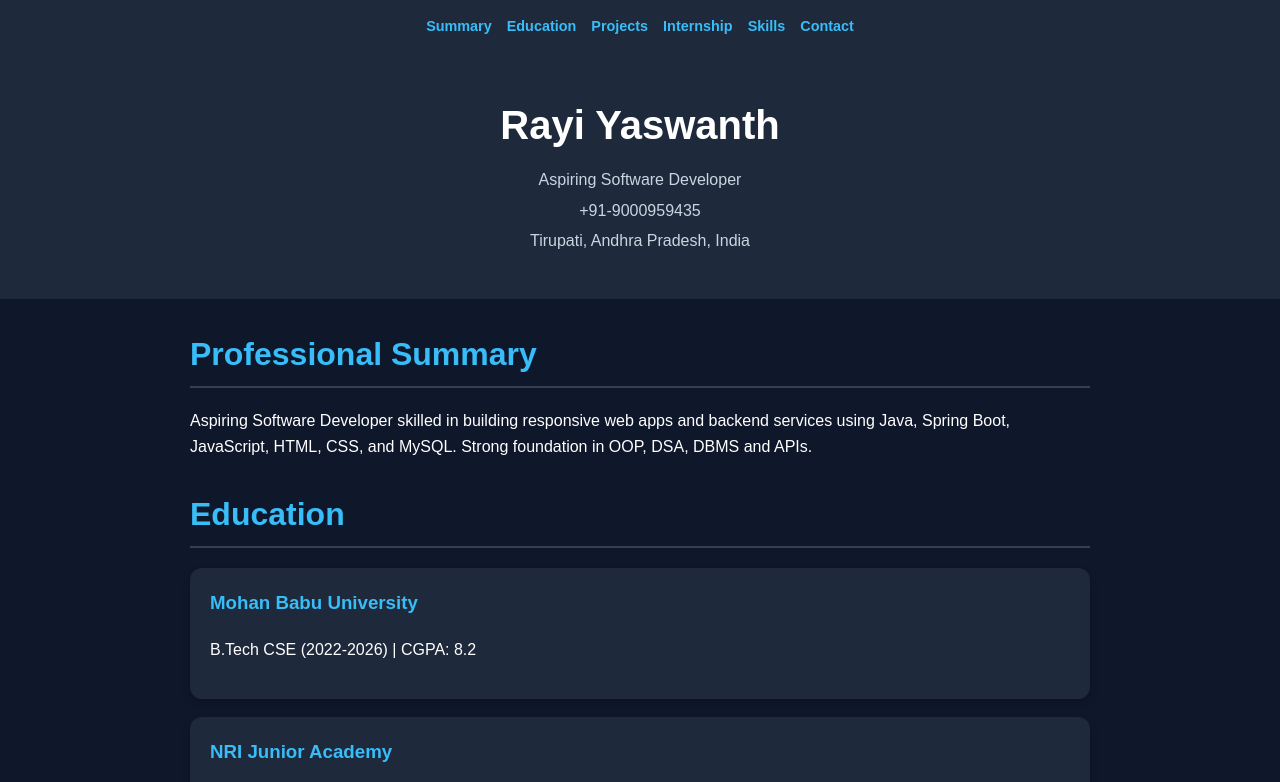
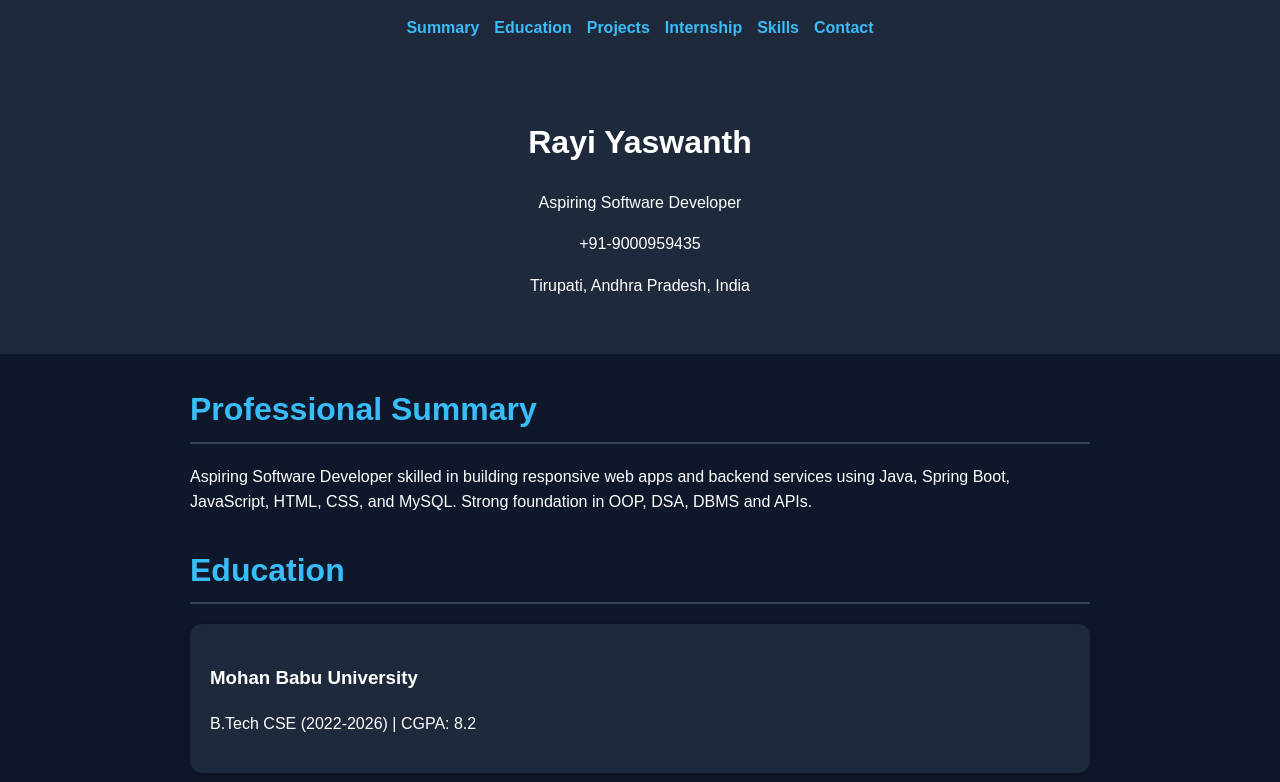
Before and after one commit to rayiyaswanth/My-portfolio, a plain HTML site: page website URL/index.html in a window 1280 px wide. Shown: the top 782 px of the page. Drawn offline with Linux system fonts and the light colour scheme.

```diff
--- a/website URL/index.html
+++ b/website URL/index.html
@@ -26,7 +26,6 @@
       color: #38bdf8;
       text-decoration: none;
       font-weight: bold;
-      font-size: 0.9em;
     }
     nav a:hover {
       text-decoration: underline;
@@ -35,14 +34,6 @@
       text-align: center;
       padding: 40px 20px;
       background: #1e293b;
-    }
-    header h1 {
-      margin: 0 0 10px 0;
-      font-size: 2.5em;
-    }
-    header p {
-      margin: 5px 0;
-      color: #cbd5e1;
     }
     section {
       max-width: 900px;
@@ -70,10 +61,6 @@
       opacity: 1;
       transform: translateY(0);
     }
-    .card h3 {
-      margin-top: 0;
-      color: #38bdf8;
-    }
     button {
       background: #38bdf8;
       border: none;
@@ -87,7 +74,6 @@
     }
     button:hover {
       transform: scale(1.05);
-      background: #0ea5e9;
     }
     .skills {
       display: grid;
@@ -129,7 +115,7 @@
     <a href="#contact">Contact</a>
   </nav>
 
-  <header id="header">
+  <header>
     <h1>Rayi Yaswanth</h1>
     <p>Aspiring Software Developer</p>
     <p>+91-9000959435</p>
@@ -138,9 +124,7 @@
 
   <section id="summary">
     <h2>Professional Summary</h2>
-    <p>
-      Aspiring Software Developer skilled in building responsive web apps and backend services using Java, Spring Boot, JavaScript, HTML, CSS, and MySQL. Strong foundation in OOP, DSA, DBMS and APIs.
-    </p>
+    <p>Aspiring Software Developer skilled in building responsive web apps and backend services using Java, Spring Boot, JavaScript, HTML, CSS, and MySQL. Strong foundation in OOP, DSA, DBMS and APIs.</p>
   </section>
 
   <section id="education">
@@ -203,7 +187,6 @@
 
   <section id="contact">
     <h2>Contact</h2>
-    <p>Get in touch with me through these platforms:</p>
     <div class="contact-box">
       <button onclick="sendMail()">Send Mail</button>
       <button onclick="openMainGit()">My GitHub</button>
```
